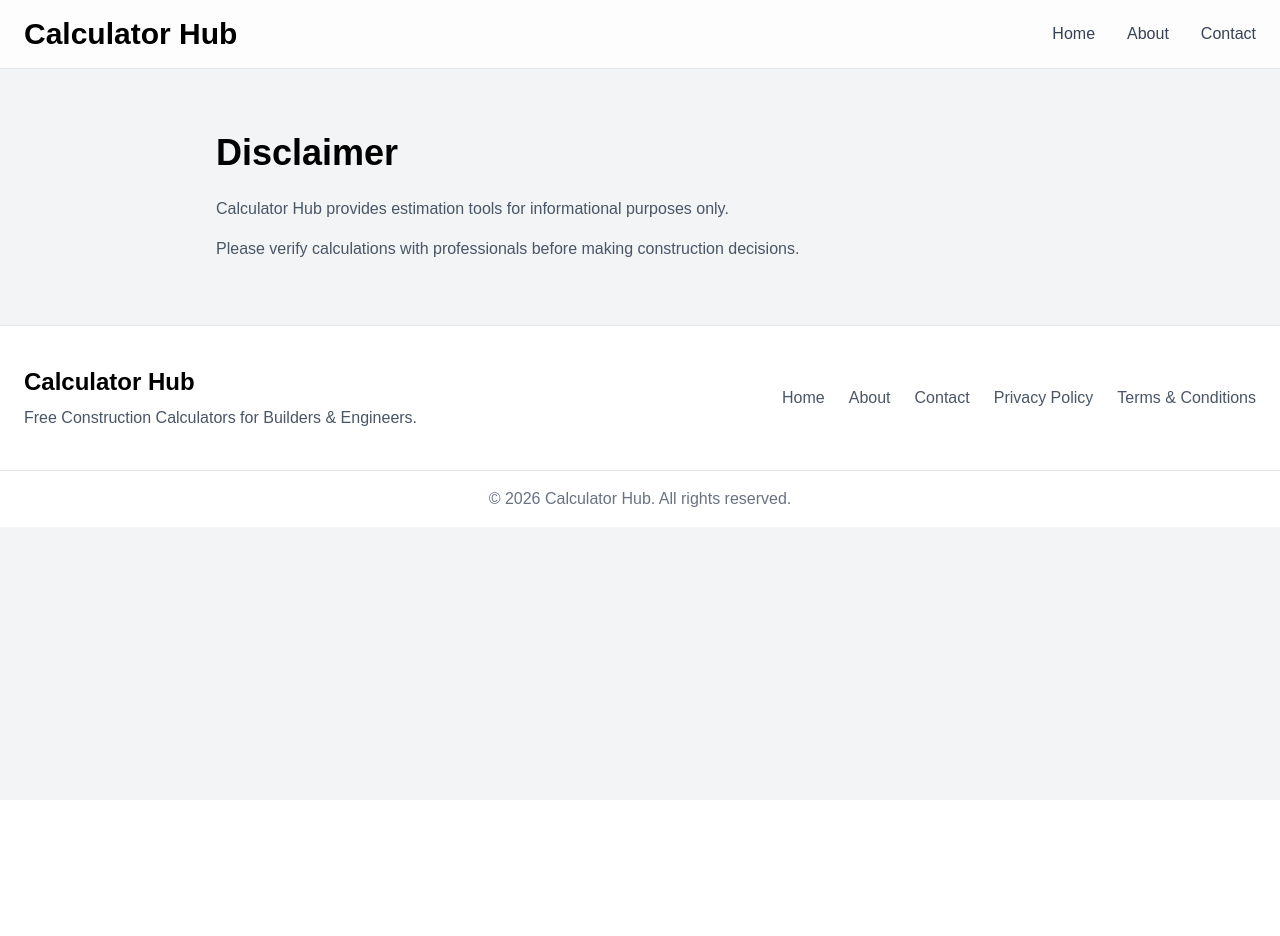
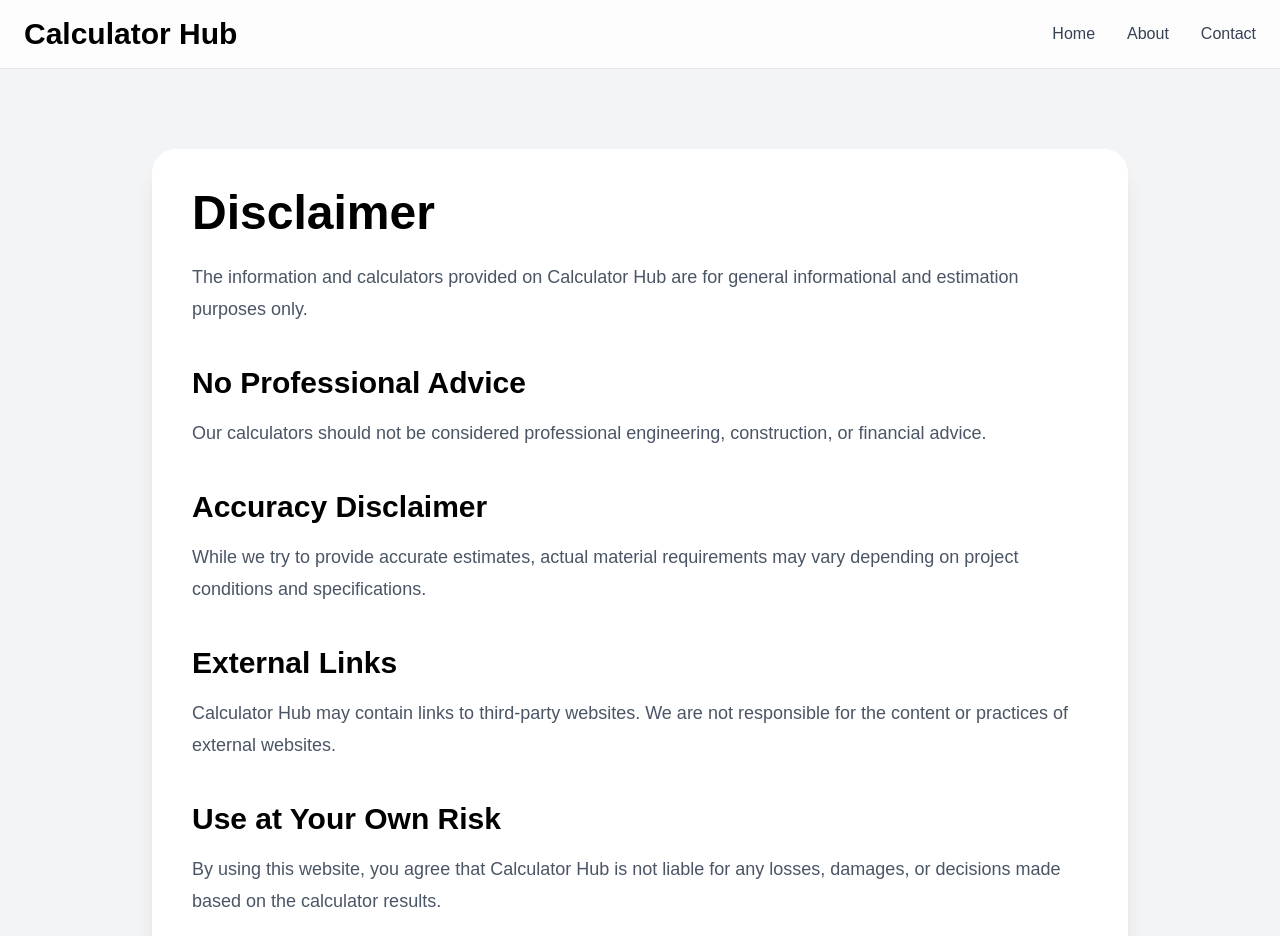
Before and after one commit to payadav142-rgb/calhub, a Next.js app: page /disclaimer in a window 1280 px wide. Shown: the top 936 px of the page. Before the commit the page ends 800 px from the top, so only its background shows below. Built offline with nearby package versions, Linux system fonts and the light colour scheme.

Commit message:
Added disclaimer page

```diff
--- a/app/components/Footer.tsx
+++ b/app/components/Footer.tsx
@@ -49,6 +49,12 @@ export default function Footer() {
 >
   Terms & Conditions
 </Link>
+<Link
+  href="/disclaimer"
+  className="text-gray-600 transition hover:text-black"
+>
+  Disclaimer
+</Link>
         </div>
       </div>
 
--- a/app/disclaimer/page.tsx
+++ b/app/disclaimer/page.tsx
@@ -1,26 +1,67 @@
 import Navbar from "../components/Navbar";
 import Footer from "../components/Footer";
 
-export default function Disclaimer() {
+export default function DisclaimerPage() {
   return (
     <main className="min-h-screen bg-gray-100">
       <Navbar />
 
-      <section className="mx-auto max-w-4xl px-6 py-16">
-        <h1 className="text-4xl font-bold text-black">
-          Disclaimer
-        </h1>
+      <section className="mx-auto max-w-5xl px-6 py-20">
+        <div className="rounded-3xl bg-white p-10 shadow-xl">
+          <h1 className="text-5xl font-extrabold text-black">
+            Disclaimer
+          </h1>
 
-        <p className="mt-6 text-gray-600">
-          Calculator Hub provides estimation tools
-          for informational purposes only.
-        </p>
+          <p className="mt-6 text-lg leading-8 text-gray-600">
+            The information and calculators
+            provided on Calculator Hub are for
+            general informational and estimation
+            purposes only.
+          </p>
 
-        <p className="mt-4 text-gray-600">
-          Please verify calculations with
-          professionals before making construction
-          decisions.
-        </p>
+          <h2 className="mt-10 text-3xl font-bold text-black">
+            No Professional Advice
+          </h2>
+
+          <p className="mt-4 text-lg leading-8 text-gray-600">
+            Our calculators should not be
+            considered professional engineering,
+            construction, or financial advice.
+          </p>
+
+          <h2 className="mt-10 text-3xl font-bold text-black">
+            Accuracy Disclaimer
+          </h2>
+
+          <p className="mt-4 text-lg leading-8 text-gray-600">
+            While we try to provide accurate
+            estimates, actual material
+            requirements may vary depending on
+            project conditions and specifications.
+          </p>
+
+          <h2 className="mt-10 text-3xl font-bold text-black">
+            External Links
+          </h2>
+
+          <p className="mt-4 text-lg leading-8 text-gray-600">
+            Calculator Hub may contain links to
+            third-party websites. We are not
+            responsible for the content or
+            practices of external websites.
+          </p>
+
+          <h2 className="mt-10 text-3xl font-bold text-black">
+            Use at Your Own Risk
+          </h2>
+
+          <p className="mt-4 text-lg leading-8 text-gray-600">
+            By using this website, you agree that
+            Calculator Hub is not liable for any
+            losses, damages, or decisions made
+            based on the calculator results.
+          </p>
+        </div>
       </section>
 
       <Footer />
```
